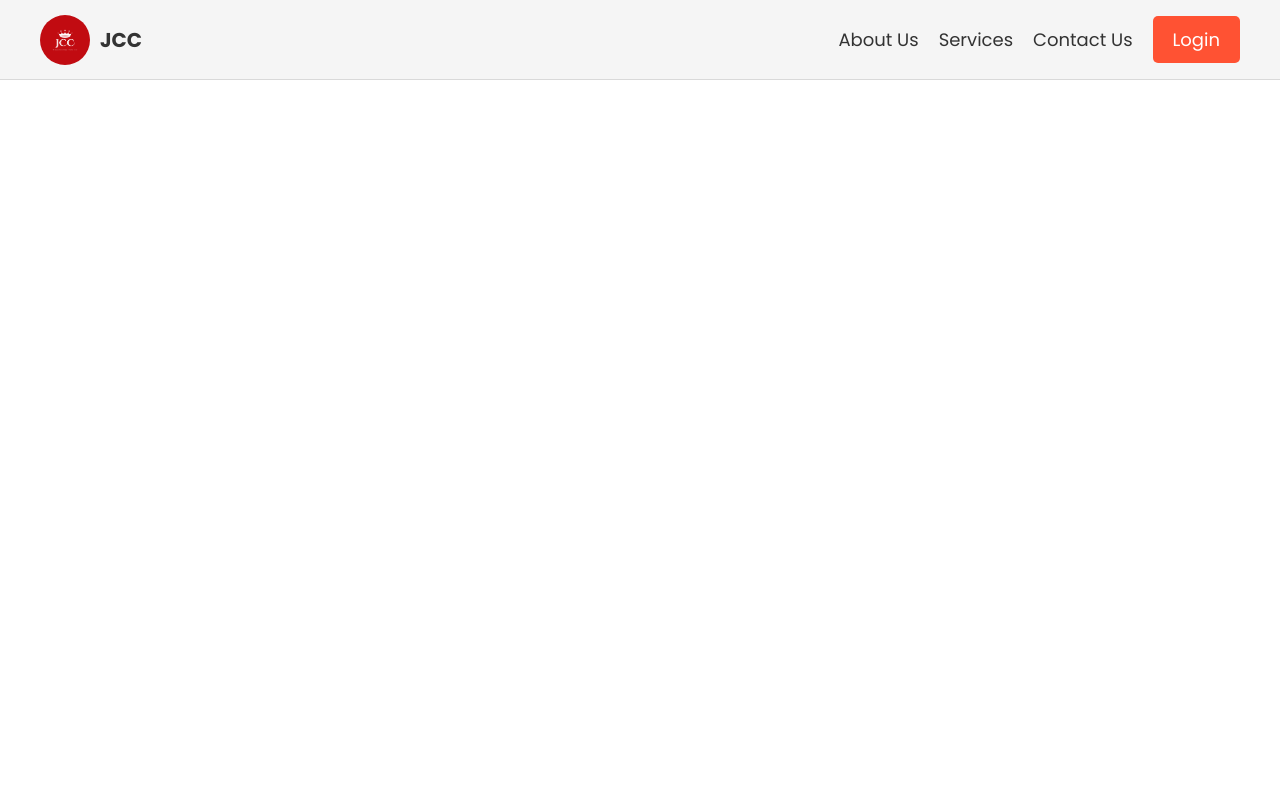
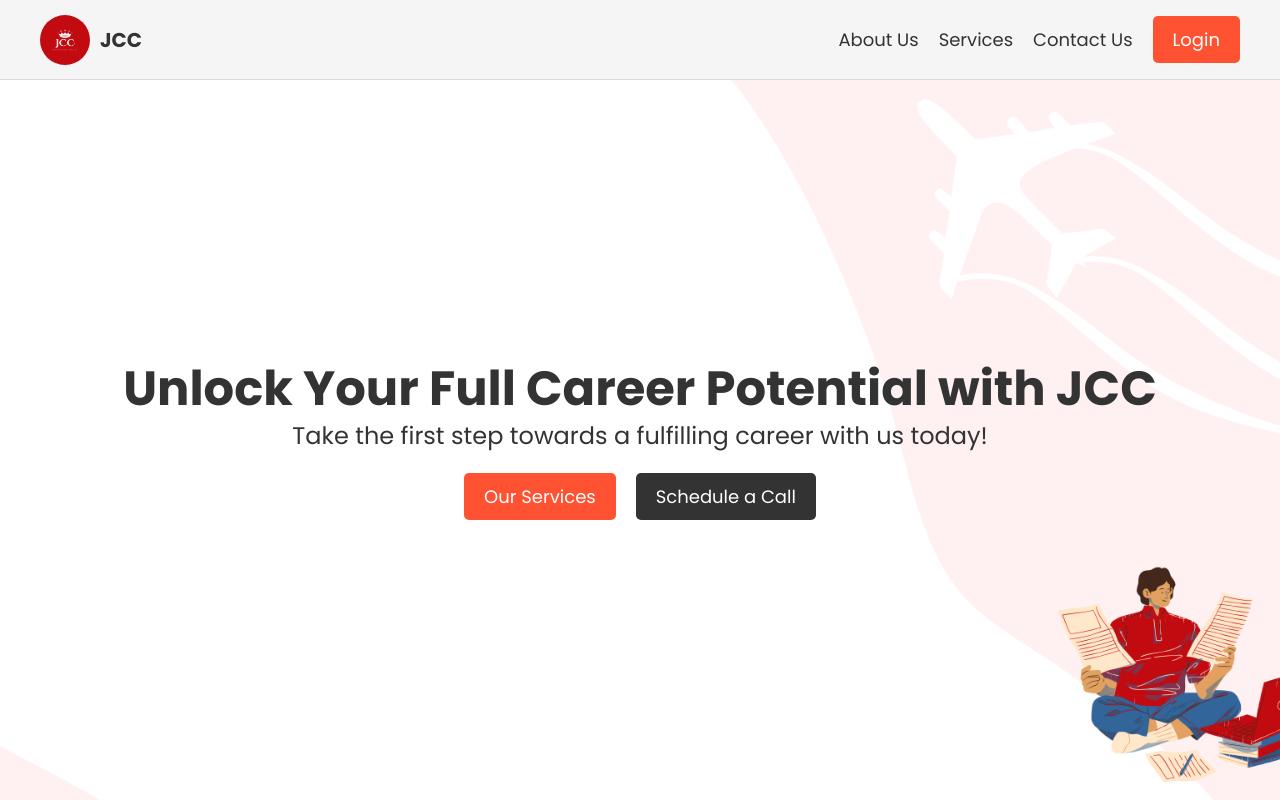
Before and after one commit to patilmanas04/JCC-Website, a React (Vite) app in the folder Client/: page / in a window 1280 px wide. Built offline with nearby package versions, Linux system fonts and the light colour scheme.

Commit message:
Complete the Hero Section development and do some changes in the Navbar

```diff
--- a/Client/src/App.jsx
+++ b/Client/src/App.jsx
@@ -2,12 +2,14 @@ import { ThemeProvider } from 'styled-components'
 import './App.css'
 import { lightTheme } from './utils/themes'
 import Navbar from './components/Navbar'
+import HeroSection from './components/HeroSection/Index'
 
 function App() {
 	return (
 		<>
 		<ThemeProvider theme={lightTheme}>
 			<Navbar />
+			<HeroSection />
 		</ThemeProvider>
 		</>
 	)
--- /dev/null
+++ b/Client/src/components/HeroSection/HeroSectionElements.jsx
@@ -0,0 +1,101 @@
+import styled from "styled-components"
+import banner from '../../assets/banner.png'
+
+export const HeroSectionWrapper = styled.section`
+    width: 100%;
+    height: 720px;
+    margin-top: 80px;
+    background: url('${banner}');
+    background-size: cover;
+    background-position: center;
+    background-repeat: no-repeat;
+    display: flex;
+    justify-content: center;
+    align-items: center;
+    padding: 0 40px;
+
+    @media screen and (max-width: 768px){
+        height: 600px;
+    }
+`
+
+export const HeroSectionContent = styled.div`
+    max-width: 1200px;
+    width: 100%;
+    display: flex;
+    flex-direction: column;
+    justify-content: center;
+    align-items: center;
+`
+
+export const HeroSectionTitle = styled.h1`
+    color: ${({ theme }) => theme.primary};
+    font-size: 48px;
+    font-weight: 700;
+    text-align: center;
+    line-height: 1.2;
+
+    @media screen and (max-width: 768px){
+        font-size: 32px;
+    }
+`
+
+export const HeroSectionSubtitle = styled.p`
+    color: ${({ theme }) => theme.primary};
+    font-size: 24px;
+    font-weight: 400;
+    text-align: center;
+
+    @media screen and (max-width: 768px){
+        font-size: 18px;
+    }
+`
+
+export const HeroSectionButtons = styled.div`
+    margin-top: 20px;
+    display: flex;
+    gap: 20px;
+
+    @media screen and (max-width: 768px){
+        gap: 10px;
+    }
+
+    @media screen and (max-width: 380px){
+        flex-direction: column;
+        gap: 10px;
+    }
+`
+
+export const OurServicesButton = styled.a`
+    padding: 10px 20px;
+    background-color: ${({ theme }) => theme.accent};
+    color: ${({ theme }) => theme.background};
+    font-size: 18px;
+    border: none;
+    border-radius: 5px;
+    text-decoration: none;
+    cursor: pointer;
+    text-align: center;
+
+    @media screen and (max-width: 768px){
+        padding: 8px 16px;
+        font-size: 16px;
+    }
+`
+
+export const ScheduleACallButton = styled.a`
+    padding: 10px 20px;
+    background-color: ${({ theme }) => theme.primary};
+    color: ${({ theme }) => theme.background};
+    font-size: 18px;
+    border: none;
+    border-radius: 5px;
+    text-decoration: none;
+    cursor: pointer;
+    text-align: center;
+
+    @media screen and (max-width: 768px){
+        padding: 8px 16px;
+        font-size: 16px;
+    }
+`
--- /dev/null
+++ b/Client/src/components/HeroSection/Index.jsx
@@ -0,0 +1,19 @@
+import React from 'react'
+import { HeroSectionWrapper, HeroSectionContent, HeroSectionTitle, HeroSectionSubtitle, HeroSectionButtons, OurServicesButton, ScheduleACallButton } from './HeroSectionElements'
+
+const HeroSection = () => {
+    return (
+        <HeroSectionWrapper>
+            <HeroSectionContent>
+                <HeroSectionTitle>Unlock Your Full Career Potential with JCC</HeroSectionTitle>
+                <HeroSectionSubtitle>Take the first step towards a fulfilling career with us today!</HeroSectionSubtitle>
+                <HeroSectionButtons>
+                    <OurServicesButton>Our Services</OurServicesButton>
+                    <ScheduleACallButton>Schedule a Call</ScheduleACallButton>
+                </HeroSectionButtons>
+            </HeroSectionContent>
+        </HeroSectionWrapper>
+    )
+}
+
+export default HeroSection
--- a/Client/src/components/Navbar/NavbarElements.jsx
+++ b/Client/src/components/Navbar/NavbarElements.jsx
@@ -1,6 +1,6 @@
 import styled from "styled-components";
 
-export const NavbarWrapper = styled.div`
+export const NavbarWrapper = styled.section`
     width: 100%;
     height: 80px;
     background-color: ${({ theme }) => theme.secondary};
@@ -122,6 +122,8 @@ export const NavbarMobileMenu = styled.div`
     display: none;
     flex-direction: column;
     gap: 20px;
+    border: 1px solid ${({ theme }) => theme.divider};
+    border-radius: 5px;
 
     @media screen and (max-width: 768px){
         &.active{
```
Also changed, not shown: Client/src/assets/banner.png (added).
